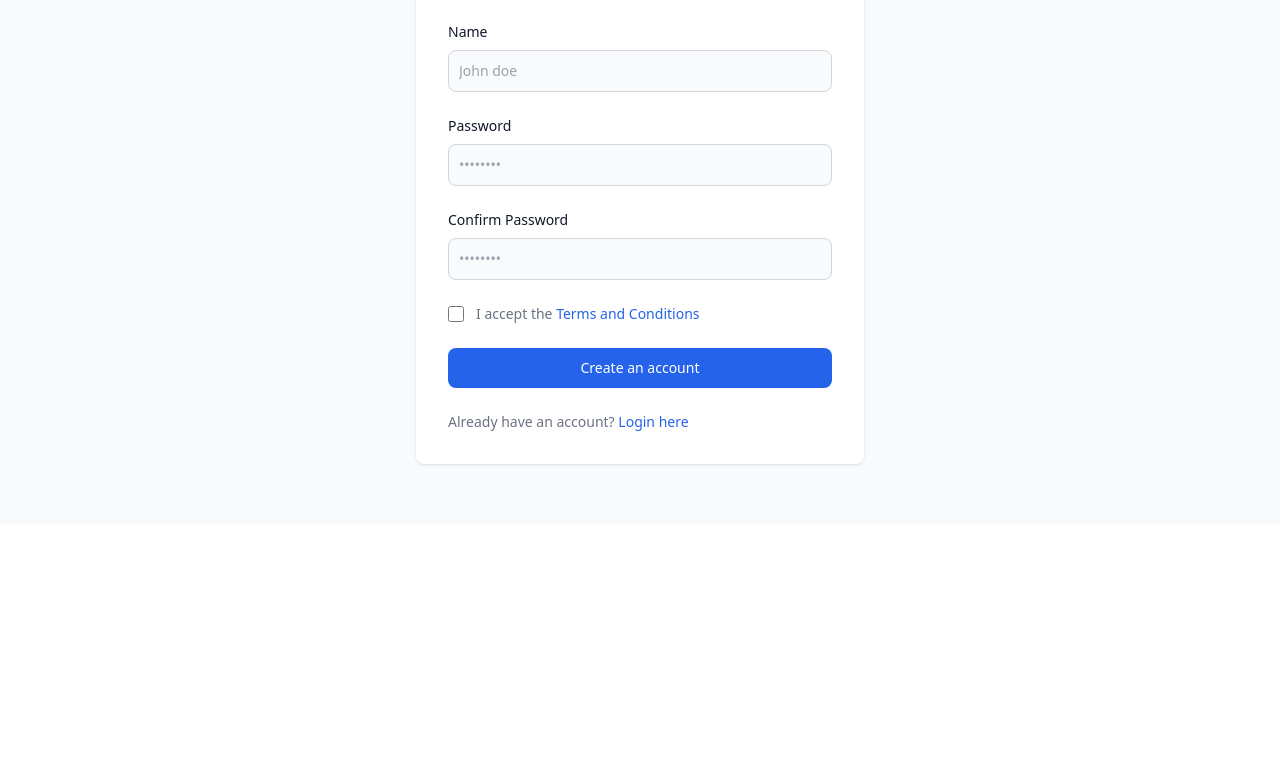
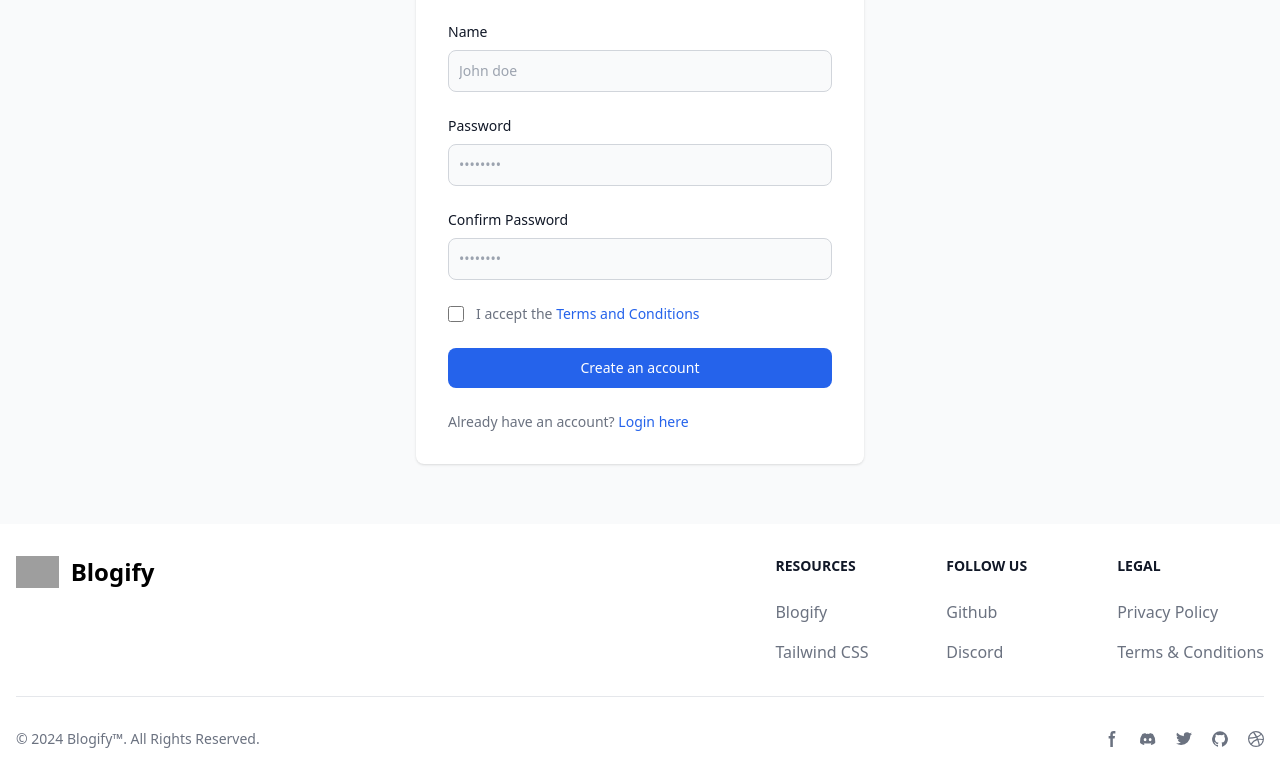
Before and after one commit to abdur-rehman-ali/react-appwrite-mega-project, a React (Vite) app: page /accounts/register in a window 1280 px wide. Shown: the part 345-1126 px from the top of the page. Before the commit the page ends 869 px from the top, so only its background shows below. Built offline with nearby package versions, Linux system fonts and the light colour scheme; grey boxes are pictures that could not be loaded.

Commit message:
Add navigation and footer

```diff
--- /dev/null
+++ b/src/components/footer/Footer.jsx
@@ -0,0 +1,92 @@
+import React from 'react'
+
+const Footer = () => {
+  return (
+    <footer class="bg-white dark:bg-gray-900">
+      <div class="mx-auto w-full max-w-screen-xl p-4 py-6 lg:py-8">
+        <div class="md:flex md:justify-between">
+          <div class="mb-6 md:mb-0">
+            <a href="https://flowbite.com/" class="flex items-center">
+              <img src="https://flowbite.com/docs/images/logo.svg" class="h-8 me-3" alt="FlowBite Logo" />
+              <span class="self-center text-2xl font-semibold whitespace-nowrap dark:text-white">Blogify</span>
+            </a>
+          </div>
+          <div class="grid grid-cols-2 gap-8 sm:gap-6 sm:grid-cols-3">
+            <div>
+              <h2 class="mb-6 text-sm font-semibold text-gray-900 uppercase dark:text-white">Resources</h2>
+              <ul class="text-gray-500 dark:text-gray-400 font-medium">
+                <li class="mb-4">
+                  <a href="https://flowbite.com/" class="hover:underline">Blogify</a>
+                </li>
+                <li>
+                  <a href="https://tailwindcss.com/" class="hover:underline">Tailwind CSS</a>
+                </li>
+              </ul>
+            </div>
+            <div>
+              <h2 class="mb-6 text-sm font-semibold text-gray-900 uppercase dark:text-white">Follow us</h2>
+              <ul class="text-gray-500 dark:text-gray-400 font-medium">
+                <li class="mb-4">
+                  <a href="https://github.com/themesberg/flowbite" class="hover:underline ">Github</a>
+                </li>
+                <li>
+                  <a href="https://discord.gg/4eeurUVvTy" class="hover:underline">Discord</a>
+                </li>
+              </ul>
+            </div>
+            <div>
+              <h2 class="mb-6 text-sm font-semibold text-gray-900 uppercase dark:text-white">Legal</h2>
+              <ul class="text-gray-500 dark:text-gray-400 font-medium">
+                <li class="mb-4">
+                  <a href="#" class="hover:underline">Privacy Policy</a>
+                </li>
+                <li>
+                  <a href="#" class="hover:underline">Terms &amp; Conditions</a>
+                </li>
+              </ul>
+            </div>
+          </div>
+        </div>
+        <hr class="my-6 border-gray-200 sm:mx-auto dark:border-gray-700 lg:my-8" />
+        <div class="sm:flex sm:items-center sm:justify-between">
+          <span class="text-sm text-gray-500 sm:text-center dark:text-gray-400">© 2024 <a href="https://flowbite.com/" class="hover:underline">Blogify™</a>. All Rights Reserved.
+          </span>
+          <div class="flex mt-4 sm:justify-center sm:mt-0">
+            <a href="#" class="text-gray-500 hover:text-gray-900 dark:hover:text-white">
+              <svg class="w-4 h-4" aria-hidden="true" xmlns="http://www.w3.org/2000/svg" fill="currentColor" viewBox="0 0 8 19">
+                <path fill-rule="evenodd" d="M6.135 3H8V0H6.135a4.147 4.147 0 0 0-4.142 4.142V6H0v3h2v9.938h3V9h2.021l.592-3H5V3.591A.6.6 0 0 1 5.592 3h.543Z" clip-rule="evenodd" />
+              </svg>
+              <span class="sr-only">Facebook page</span>
+            </a>
+            <a href="#" class="text-gray-500 hover:text-gray-900 dark:hover:text-white ms-5">
+              <svg class="w-4 h-4" aria-hidden="true" xmlns="http://www.w3.org/2000/svg" fill="currentColor" viewBox="0 0 21 16">
+                <path d="M16.942 1.556a16.3 16.3 0 0 0-4.126-1.3 12.04 12.04 0 0 0-.529 1.1 15.175 15.175 0 0 0-4.573 0 11.585 11.585 0 0 0-.535-1.1 16.274 16.274 0 0 0-4.129 1.3A17.392 17.392 0 0 0 .182 13.218a15.785 15.785 0 0 0 4.963 2.521c.41-.564.773-1.16 1.084-1.785a10.63 10.63 0 0 1-1.706-.83c.143-.106.283-.217.418-.33a11.664 11.664 0 0 0 10.118 0c.137.113.277.224.418.33-.544.328-1.116.606-1.71.832a12.52 12.52 0 0 0 1.084 1.785 16.46 16.46 0 0 0 5.064-2.595 17.286 17.286 0 0 0-2.973-11.59ZM6.678 10.813a1.941 1.941 0 0 1-1.8-2.045 1.93 1.93 0 0 1 1.8-2.047 1.919 1.919 0 0 1 1.8 2.047 1.93 1.93 0 0 1-1.8 2.045Zm6.644 0a1.94 1.94 0 0 1-1.8-2.045 1.93 1.93 0 0 1 1.8-2.047 1.918 1.918 0 0 1 1.8 2.047 1.93 1.93 0 0 1-1.8 2.045Z" />
+              </svg>
+              <span class="sr-only">Discord community</span>
+            </a>
+            <a href="#" class="text-gray-500 hover:text-gray-900 dark:hover:text-white ms-5">
+              <svg class="w-4 h-4" aria-hidden="true" xmlns="http://www.w3.org/2000/svg" fill="currentColor" viewBox="0 0 20 17">
+                <path fill-rule="evenodd" d="M20 1.892a8.178 8.178 0 0 1-2.355.635 4.074 4.074 0 0 0 1.8-2.235 8.344 8.344 0 0 1-2.605.98A4.13 4.13 0 0 0 13.85 0a4.068 4.068 0 0 0-4.1 4.038 4 4 0 0 0 .105.919A11.705 11.705 0 0 1 1.4.734a4.006 4.006 0 0 0 1.268 5.392 4.165 4.165 0 0 1-1.859-.5v.05A4.057 4.057 0 0 0 4.1 9.635a4.19 4.19 0 0 1-1.856.07 4.108 4.108 0 0 0 3.831 2.807A8.36 8.36 0 0 1 0 14.184 11.732 11.732 0 0 0 6.291 16 11.502 11.502 0 0 0 17.964 4.5c0-.177 0-.35-.012-.523A8.143 8.143 0 0 0 20 1.892Z" clip-rule="evenodd" />
+              </svg>
+              <span class="sr-only">Twitter page</span>
+            </a>
+            <a href="#" class="text-gray-500 hover:text-gray-900 dark:hover:text-white ms-5">
+              <svg class="w-4 h-4" aria-hidden="true" xmlns="http://www.w3.org/2000/svg" fill="currentColor" viewBox="0 0 20 20">
+                <path fill-rule="evenodd" d="M10 .333A9.911 9.911 0 0 0 6.866 19.65c.5.092.678-.215.678-.477 0-.237-.01-1.017-.014-1.845-2.757.6-3.338-1.169-3.338-1.169a2.627 2.627 0 0 0-1.1-1.451c-.9-.615.07-.6.07-.6a2.084 2.084 0 0 1 1.518 1.021 2.11 2.11 0 0 0 2.884.823c.044-.503.268-.973.63-1.325-2.2-.25-4.516-1.1-4.516-4.9A3.832 3.832 0 0 1 4.7 7.068a3.56 3.56 0 0 1 .095-2.623s.832-.266 2.726 1.016a9.409 9.409 0 0 1 4.962 0c1.89-1.282 2.717-1.016 2.717-1.016.366.83.402 1.768.1 2.623a3.827 3.827 0 0 1 1.02 2.659c0 3.807-2.319 4.644-4.525 4.889a2.366 2.366 0 0 1 .673 1.834c0 1.326-.012 2.394-.012 2.72 0 .263.18.572.681.475A9.911 9.911 0 0 0 10 .333Z" clip-rule="evenodd" />
+              </svg>
+              <span class="sr-only">GitHub account</span>
+            </a>
+            <a href="#" class="text-gray-500 hover:text-gray-900 dark:hover:text-white ms-5">
+              <svg class="w-4 h-4" aria-hidden="true" xmlns="http://www.w3.org/2000/svg" fill="currentColor" viewBox="0 0 20 20">
+                <path fill-rule="evenodd" d="M10 0a10 10 0 1 0 10 10A10.009 10.009 0 0 0 10 0Zm6.613 4.614a8.523 8.523 0 0 1 1.93 5.32 20.094 20.094 0 0 0-5.949-.274c-.059-.149-.122-.292-.184-.441a23.879 23.879 0 0 0-.566-1.239 11.41 11.41 0 0 0 4.769-3.366ZM8 1.707a8.821 8.821 0 0 1 2-.238 8.5 8.5 0 0 1 5.664 2.152 9.608 9.608 0 0 1-4.476 3.087A45.758 45.758 0 0 0 8 1.707ZM1.642 8.262a8.57 8.57 0 0 1 4.73-5.981A53.998 53.998 0 0 1 9.54 7.222a32.078 32.078 0 0 1-7.9 1.04h.002Zm2.01 7.46a8.51 8.51 0 0 1-2.2-5.707v-.262a31.64 31.64 0 0 0 8.777-1.219c.243.477.477.964.692 1.449-.114.032-.227.067-.336.1a13.569 13.569 0 0 0-6.942 5.636l.009.003ZM10 18.556a8.508 8.508 0 0 1-5.243-1.8 11.717 11.717 0 0 1 6.7-5.332.509.509 0 0 1 .055-.02 35.65 35.65 0 0 1 1.819 6.476 8.476 8.476 0 0 1-3.331.676Zm4.772-1.462A37.232 37.232 0 0 0 13.113 11a12.513 12.513 0 0 1 5.321.364 8.56 8.56 0 0 1-3.66 5.73h-.002Z" clip-rule="evenodd" />
+              </svg>
+              <span class="sr-only">Dribbble account</span>
+            </a>
+          </div>
+        </div>
+      </div>
+    </footer>
+  )
+}
+
+export default Footer
--- a/src/layouts/RootLayout.jsx
+++ b/src/layouts/RootLayout.jsx
@@ -1,12 +1,14 @@
 import React from 'react'
 import Navbar from '../components/navbar/Navbar'
 import { Outlet } from 'react-router-dom'
+import Footer from '../components/footer/Footer'
 
 const RootLayout = () => {
   return (
     <>
       <Navbar />
       <Outlet />
+      <Footer />
     </>
   )
 }
--- a/src/pages/LoginUser.jsx
+++ b/src/pages/LoginUser.jsx
@@ -1,5 +1,6 @@
 import React from 'react'
 import Input from '../components/shared/Input'
+import { Link } from 'react-router-dom'
 
 const LoginUser = () => {
   return (
@@ -32,7 +33,7 @@
 
               <button type="submit" className="w-full text-white bg-primary-600 hover:bg-primary-700 focus:ring-4 focus:outline-none focus:ring-primary-300 font-medium rounded-lg text-sm px-5 py-2.5 text-center dark:bg-primary-600 dark:hover:bg-primary-700 dark:focus:ring-primary-800">Login here</button>
               <p className="text-sm font-light text-gray-500 dark:text-gray-400">
-                Don't have an account? <a href="#" className="font-medium text-primary-600 hover:underline dark:text-primary-500">Create here</a>
+                Don't have an account? <Link to="/accounts/register" className="font-medium text-primary-600 hover:underline dark:text-primary-500">Create here</Link>
               </p>
             </form>
           </div>
--- a/src/pages/RegisterUser.jsx
+++ b/src/pages/RegisterUser.jsx
@@ -1,5 +1,6 @@
 import React from 'react'
 import Input from '../components/shared/Input'
+import { Link } from 'react-router-dom'
 
 const RegisterUser = () => {
   return (
@@ -54,7 +55,7 @@
               </div>
               <button type="submit" className="w-full text-white bg-primary-600 hover:bg-primary-700 focus:ring-4 focus:outline-none focus:ring-primary-300 font-medium rounded-lg text-sm px-5 py-2.5 text-center dark:bg-primary-600 dark:hover:bg-primary-700 dark:focus:ring-primary-800">Create an account</button>
               <p className="text-sm font-light text-gray-500 dark:text-gray-400">
-                Already have an account? <a href="#" className="font-medium text-primary-600 hover:underline dark:text-primary-500">Login here</a>
+                Already have an account? <Link to="/accounts/login" className="font-medium text-primary-600 hover:underline dark:text-primary-500">Login here</Link>
               </p>
             </form>
           </div>
```
